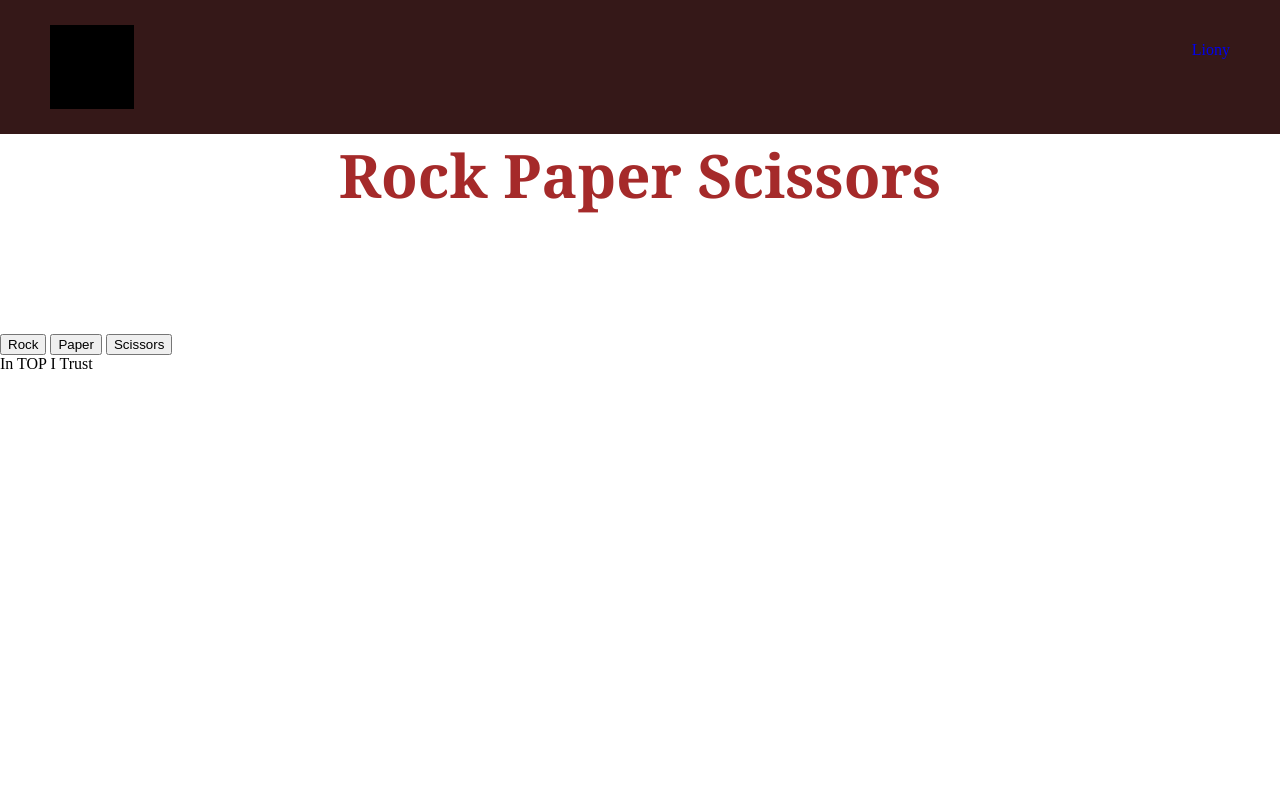
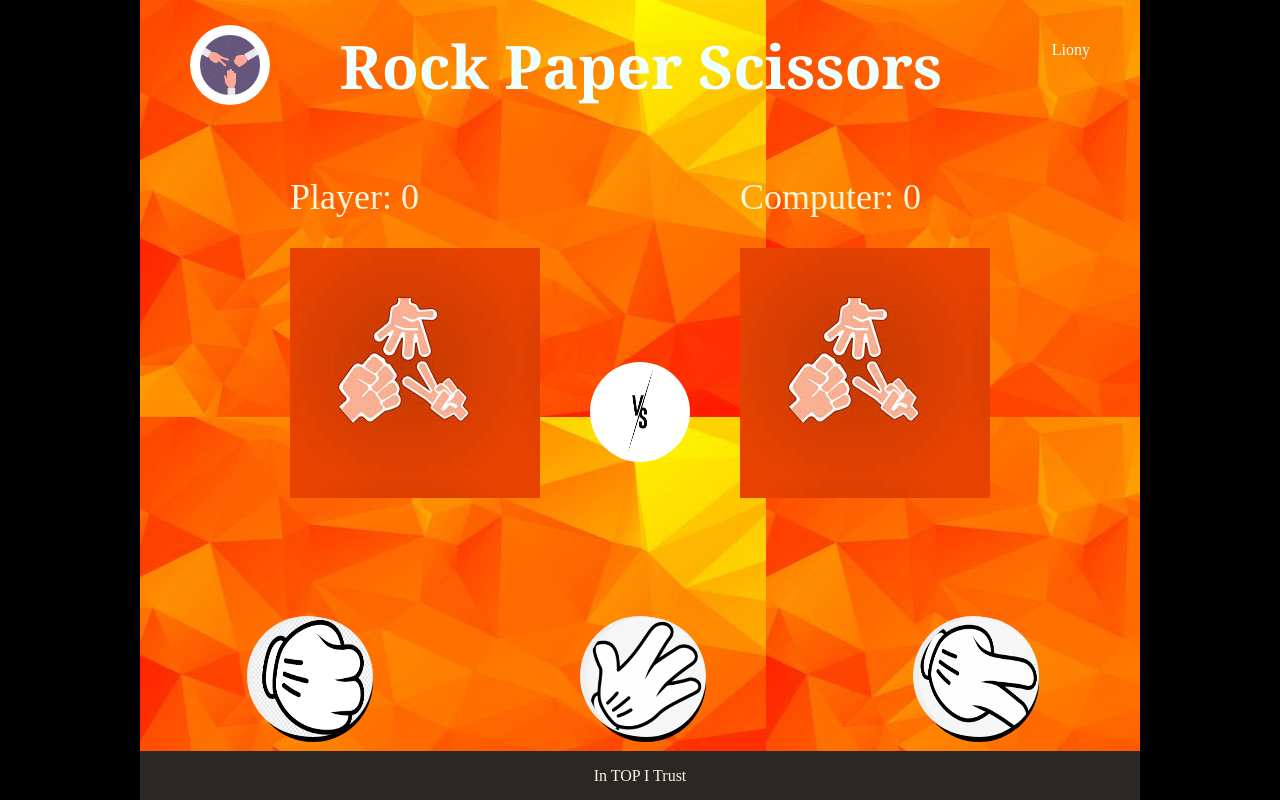
Before and after one commit to Liony96/rock-paper-scissors, a plain HTML site: page index.html in a window 1280 px wide. Drawn offline with Linux system fonts and the light colour scheme.

Commit message:
Frontend done

```diff
--- a/index.html
+++ b/index.html
@@ -8,27 +8,31 @@
 </head>
 <body>
   <div class="info-container">
-    <div class="logo-holder"></div>
+    <div class="logo-holder"><img id="logo" src="images/rps-logo.jpg"></div>
+    <header id="header-title">Rock Paper Scissors
+    </header>
     <ul class="top-links">
-      <li class="link"><a href="#">Liony</a></li>
+      <li class="link"><a target="_blank" href="https://github.com/Liony96">Liony</a></li>
     </ul>
   </div>
-  <div class="header-container">
-    <header id="header-title">Rock Paper Scissors
-    </header>
-  </div>
   <div class="score-container">
-    <div id="score-1"></div>
-  <div id="score-2"></div></div>
-  <div class="screen-container">
-    <div id="screen-1"></div>
-    <div id="screen-2"></div>
+    <div class="screen-container">
+      <div class="counter-screen screeen-player">
+        <p>Player: <span class="counter">0</span></p>
+        <div class="screen" id="screen-player"></div>
+      </div>
+      <img id="vs" src="images/vs.jpg" alt="vs">
+      <div class="counter-screen screen-pc">
+        <p>Computer: <span class="counter">0</span></p>
+        <div class = "screen" id="screen-pc"></div>
+      </div>
+    </div>
   </div>
   <div class="btn-container">
-    <button class="choices">Rock</button>
-    <button class="choices">Paper</button>
-    <button class="choices">Scissors</button>
+    <button class="choices" id="Rock"><img class="btn-img" id = "rock-img" src="images/rock.jpg" alt="Rock"></button>
+    <button class="choices" id="Paper"><img class="btn-img" id = "rock-img" src="images/paper.jpg" alt="Paper"></button>
+    <button class="choices" id="Scissors"><img class="btn-img" id = "rock-img" src="images/scissors.jpg" alt="Scissors"></button>
   </div>
-  <footer>In TOP I Trust</footer>
 </body>
+<footer>In TOP I Trust</footer>
 </html>
--- a/style.css
+++ b/style.css
@@ -1,27 +1,40 @@
+html {
+    height: 100%;
+    background-color: black;
+    display: flex;
+    flex-direction: column;
+    align-items: center;
+}
+
 body {
+    width: 1000px;
     padding: 0;
     margin: 0;
+    min-height: 100%;
     display: flex;
     flex-direction: column;
     flex: 1;
+    background-image: url(./images/fondo.jfif);
+    justify-content: space-between;
 }
 
-.header-container {
-    height: 25vh;
-    display: flex;
-    justify-content: space-around;
-    align-items: flex-start;
-    color: brown;
+#header-title {
+    font-weight: 700;
+    color: azure;
     font-size: 60px;
     font-family: Georgia, 'Times New Roman', Times, serif;
-    font-weight: 700;
+    align-self: flex-end;
 }
 
 .logo-holder {
     width: 10vh;
     height: 10vh;
-    border: 2px solid black;
-    background-color: black;
+    background-color: transparent;
+}
+
+#logo {
+    width: 10vh;
+    border-radius: 50%;
 }
 
 ul {
@@ -32,12 +45,92 @@ ul {
 
 a {
     text-decoration: none;
+    color: azure;
 }
 
 .info-container {
-    background-color: rgb(53, 24, 24);
     display: flex;
     justify-content: space-between;
     align-items: flex-start;
     padding: 25px 50px;
 }
+
+.score-container {
+    padding: 10px 40px;
+    height: 400px;
+    display: flex;
+    justify-content: center;
+    align-items: center;
+    font-size: 20px;
+}
+
+.counter-screen{
+    display: flex;
+    flex-direction: column;
+    align-items: center;
+    justify-content: center;
+    gap: 30px;
+}
+
+p {
+    margin: 0;
+    align-self: flex-start;
+    color: beige;
+    font-size: 36px;
+}
+
+.screen-container {
+    width: 750px;
+    height: 250px;
+    align-self: center;
+    display: flex;
+    justify-content:space-around;
+    align-items: center;
+}
+
+
+#vs {
+    width: 100px;
+    height: 100px;
+    align-self: flex-end;
+    border-radius: 50%;
+}
+
+.screen {
+    height: 250px;
+    width: 250px;
+    background-image: url(./images/holder.jpg);
+}
+
+.btn-container {
+    height: 200px;
+    display: flex;
+    justify-content: space-around;
+    padding-bottom: 15px;
+}
+
+.choices {
+    width: 120px;
+    height: 120px;
+    border-radius: 50%;
+    border-style: none;
+    align-self: flex-end;
+    box-shadow: 6px 6px;
+}
+
+.btn-img {
+    height: 120px;
+    width: 120px;
+    border-radius: 50%;
+}
+
+footer {
+    background-color: rgb(44, 39, 39);
+    color: beige;
+    height: 50px;
+    display: flex;
+    justify-content: center;
+    align-items: center;
+    margin: 0;
+    padding: 0;
+}
```
Also changed, not shown: images/fondo.jfif (added), images/holder.jpg (added), images/logo-rps.jpg (added), images/paper.jpg (added), images/rock.jpg (added), images/rps-logo.jpg (added), images/scissors.jpg (added), images/vs.jpg (added).
